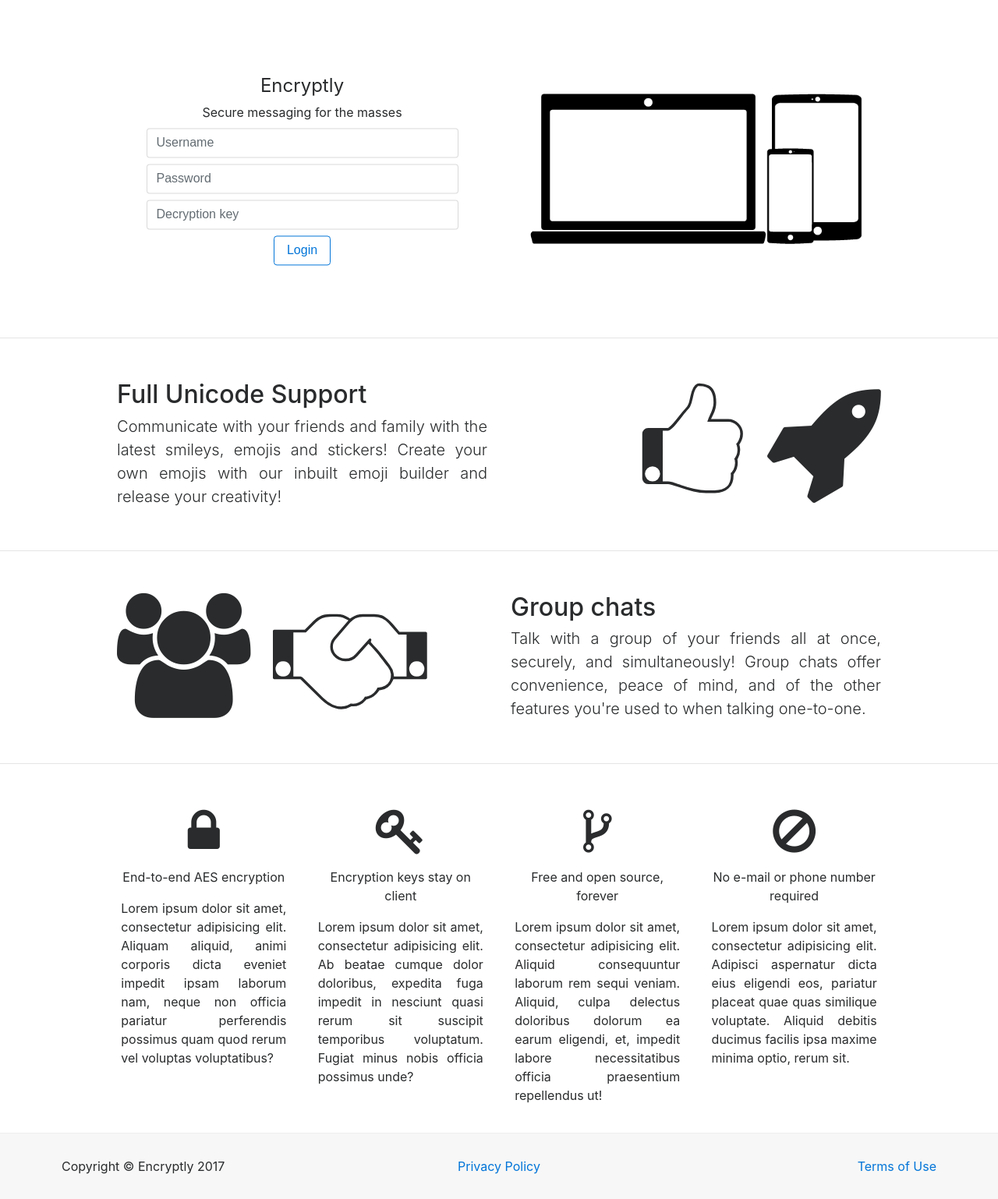
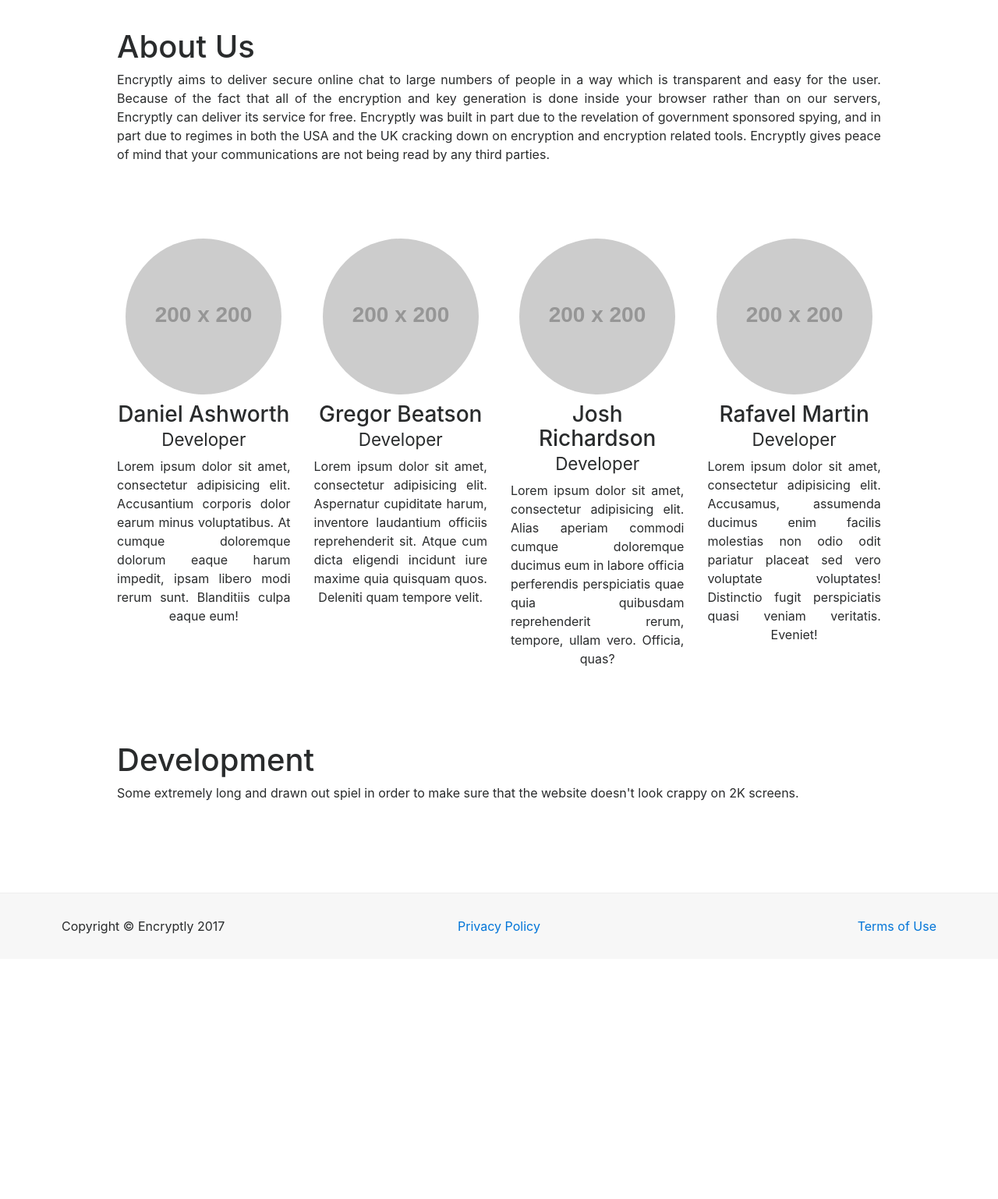
Before and after one commit to josh-richardson/encryptly, a Django app: page /about/ in a window 1280 px wide. Shown: the part 56-1594 px from the top of the page at 78% size. After the commit the page ends 1254 px from the top, so only its background shows below. Run offline with Django 3.2, Linux system fonts and the light colour scheme; grey boxes labelled with a size stand in for pictures from a placeholder-image service; parts of the project's set-up code (start-up, migrations or seed data) failed here and were passed over; some libraries are stand-ins or nearby versions.

Commit message:
Adds separate public base page, adds about page, adds css

```diff
--- a/encryptly/encryptly_backend/assets/_public.scss
+++ b/encryptly/encryptly_backend/assets/_public.scss
@@ -18,7 +18,7 @@
     margin-top: 30px;
   }
   @include desktop-and-up() {
-    margin-top: 100px;
+    margin-top: 80px;
   }
 }
 
@@ -150,3 +150,21 @@
 p.lead {
   text-align: justify;
 }
+
+.img-circle {
+  border-radius:50%;
+}
+
+.team-profile > img {
+  margin-bottom:10px;
+
+}
+
+.container.about-us {
+  margin-bottom: 100px;
+}
+
+.team-profile > p {
+  text-align:justify;
+  text-align-last: center;
+}
--- a/encryptly/encryptly_backend/urls.py
+++ b/encryptly/encryptly_backend/urls.py
@@ -6,7 +6,7 @@
 urlpatterns = [
     url(r'^$', lambda r: HttpResponseRedirect('index')),
     url(r'^index/$', views.index, name='index'),
-    url(r'^about/$', views.index, name='about'),
+    url(r'^about/$', views.about, name='about'),
     url(r'^faq/$', views.index, name='faq'),
     url(r'^contact/$', views.index, name='contact'),
 
--- a/encryptly/encryptly_backend/views.py
+++ b/encryptly/encryptly_backend/views.py
@@ -1,5 +1,4 @@
 from django.http import HttpResponse
-
 
 # Create your views here.
 from django.shortcuts import render
@@ -7,3 +6,7 @@
 
 def index(request):
     return render(request, "encryptly_backend/index.html", {})
+
+
+def about(request):
+    return render(request, "encryptly_backend/about.html", {})
--- a/encryptly/static/css/encryptly.css
+++ b/encryptly/static/css/encryptly.css
@@ -108,6 +108,23 @@
 
 p.lead {
   text-align: justify;
+}
+
+.img-circle {
+  border-radius: 50%;
+}
+
+.team-profile > img {
+  margin-bottom: 10px;
+}
+
+.container.about-us {
+  margin-bottom: 100px;
+}
+
+.team-profile > p {
+  text-align: justify;
+  text-align-last: center;
 }/*# sourceMappingURL=encryptly.css.map */@media only screen and (min-width: 769px) {
   .container.exhibit {
     width: 90%;
@@ -116,7 +133,7 @@
 
 @media only screen and (min-width: 1200px) {
   .row.exhibit:not(:first-child) {
-    margin-top: 100px;
+    margin-top: 80px;
   }
 
   .col-xl-3.feature {
--- /dev/null
+++ b/encryptly/templates/encryptly_backend/about.html
@@ -0,0 +1,75 @@
+{% extends 'encryptly_backend/public_base.html' %}
+{% load staticfiles %}
+
+{% block title_block %}
+    Index
+{% endblock %}
+
+{% block body_block %}
+    <div class="container exhibit about-us">
+
+        <div class="row exhibit">
+            <div class="col-lg-12">
+                <h1 class="page-header">About Us</h1>
+                <p class="text-justify">Encryptly aims to deliver secure online chat to large numbers of people in a way
+                    which is transparent and easy for the user. Because of the fact that all of the encryption and key
+                    generation is done inside your browser rather than on our servers, Encryptly can deliver its service
+                    for free. Encryptly was built in part due to the revelation of government sponsored spying, and in
+                    part due to regimes in both the USA and the UK cracking down on encryption and encryption related
+                    tools. Encryptly gives peace of mind that your communications are not being read by any third
+                    parties.</p>
+            </div>
+        </div>
+
+        <div class="row exhibit">
+            <div class="col-xl-3 col-sm-6 text-center team-profile">
+                <img class="img-circle img-responsive img-center" src="http://placehold.it/200x200" alt="">
+                <h3>Daniel Ashworth
+                    <small>Developer</small>
+                </h3>
+                <p>Lorem ipsum dolor sit amet, consectetur adipisicing elit. Accusantium corporis dolor earum minus
+                    voluptatibus. At cumque doloremque dolorum eaque harum impedit, ipsam libero modi rerum sunt.
+                    Blanditiis culpa eaque eum!</p>
+            </div>
+            <div class="col-xl-3 col-sm-6 text-center team-profile">
+                <img class="img-circle img-responsive img-center" src="http://placehold.it/200x200" alt="">
+                <h3>Gregor Beatson
+                    <small>Developer</small>
+                </h3>
+                <p>Lorem ipsum dolor sit amet, consectetur adipisicing elit. Aspernatur cupiditate harum, inventore
+                    laudantium officiis reprehenderit sit. Atque cum dicta eligendi incidunt iure maxime quia quisquam
+                    quos. Deleniti quam tempore velit.</p>
+            </div>
+            <div class="col-xl-3 col-sm-6 text-center team-profile">
+                <img class="img-circle img-responsive img-center" src="http://placehold.it/200x200" alt="">
+                <h3>Josh Richardson
+                    <small>Developer</small>
+                </h3>
+                <p>Lorem ipsum dolor sit amet, consectetur adipisicing elit. Alias aperiam commodi cumque doloremque
+                    ducimus eum in labore officia perferendis perspiciatis quae quia quibusdam reprehenderit rerum,
+                    tempore, ullam vero. Officia, quas?</p>
+            </div>
+            <div class="col-xl-3 col-sm-6 text-center team-profile">
+                <img class="img-circle img-responsive img-center" src="http://placehold.it/200x200" alt="">
+                <h3>Rafavel Martin
+                    <small>Developer</small>
+                </h3>
+                <p>Lorem ipsum dolor sit amet, consectetur adipisicing elit. Accusamus, assumenda ducimus enim facilis
+                    molestias non odio odit pariatur placeat sed vero voluptate voluptates! Distinctio fugit
+                    perspiciatis quasi veniam veritatis. Eveniet!</p>
+            </div>
+
+        </div>
+
+
+        <div class="row exhibit">
+            <div class="col-lg-12">
+                <h1 class="page-header">Development</h1>
+                <p class="text-justify">Some extremely long and drawn out spiel in order to make sure that the website doesn't look crappy on 2K screens.</p>
+            </div>
+        </div>
+
+
+    </div>
+
+{% endblock %}
--- a/encryptly/templates/encryptly_backend/base.html
+++ b/encryptly/templates/encryptly_backend/base.html
@@ -82,22 +82,9 @@
 
 {% endblock %}
 
-<footer>
+{% block footer %}
+{% endblock %}
 
-    <div class="container">
-        <div class="row">
-            <div class="col-footer col-md-4">
-                <span class="copyright">Copyright © Encryptly 2017</span>
-            </div>
-            <div class="col-footer col-md-4">
-                <a href="#">Privacy Policy</a>
-            </div>
-            <div class="col-footer col-md-4">
-                <a href="#">Terms of Use</a>
-            </div>
-        </div>
-    </div>
-</footer>
 </body>
 
 </html>
--- a/encryptly/templates/encryptly_backend/index.html
+++ b/encryptly/templates/encryptly_backend/index.html
@@ -1,4 +1,4 @@
-{% extends 'encryptly_backend/base.html' %}
+{% extends 'encryptly_backend/public_base.html' %}
 {% load staticfiles %}
 
 {% block title_block %}
@@ -78,7 +78,7 @@
             </div>
             <div class="col-xl-3 feature">
                 <i class="fa fa-4x fa-key" aria-hidden="true"></i>
-                <p>Encryption keys stay on client</p>
+                <p>Keys stay on client</p>
                 <p>Lorem ipsum dolor sit amet, consectetur adipisicing elit. Ab beatae cumque dolor doloribus, expedita
                     fuga impedit in nesciunt quasi rerum sit suscipit temporibus voluptatum. Fugiat minus nobis officia
                     possimus unde?</p>
@@ -86,14 +86,14 @@
             <div class="col-xl-3 feature">
                 <i class="fa fa-4x fa-code-fork" aria-hidden="true"></i>
 
-                <p>Free and open source, forever</p>
+                <p>Free and open source</p>
                 <p>Lorem ipsum dolor sit amet, consectetur adipisicing elit. Aliquid consequuntur laborum rem sequi
                     veniam. Aliquid, culpa delectus doloribus dolorum ea earum eligendi, et, impedit labore
                     necessitatibus officia praesentium repellendus ut!</p>
             </div>
             <div class="col-xl-3 feature">
                 <i class="fa fa-4x fa-ban" aria-hidden="true"></i>
-                <p>No e-mail or phone number required</p>
+                <p>No e-mail or phone required</p>
                 <p>Lorem ipsum dolor sit amet, consectetur adipisicing elit. Adipisci aspernatur dicta eius eligendi
                     eos, pariatur placeat quae quas similique voluptate. Aliquid debitis ducimus facilis ipsa maxime
                     minima optio, rerum sit.</p>
--- /dev/null
+++ b/encryptly/templates/encryptly_backend/public_base.html
@@ -0,0 +1,25 @@
+{% extends "encryptly_backend/base.html" %}
+
+
+
+{% block footer %}
+
+<footer>
+
+    <div class="container">
+        <div class="row">
+            <div class="col-footer col-md-4">
+                <span class="copyright">Copyright © Encryptly 2017</span>
+            </div>
+            <div class="col-footer col-md-4">
+                <a href="#">Privacy Policy</a>
+            </div>
+            <div class="col-footer col-md-4">
+                <a href="#">Terms of Use</a>
+            </div>
+        </div>
+    </div>
+</footer>
+
+
+{% endblock %}
```
Also changed, not shown: 1 other file.
